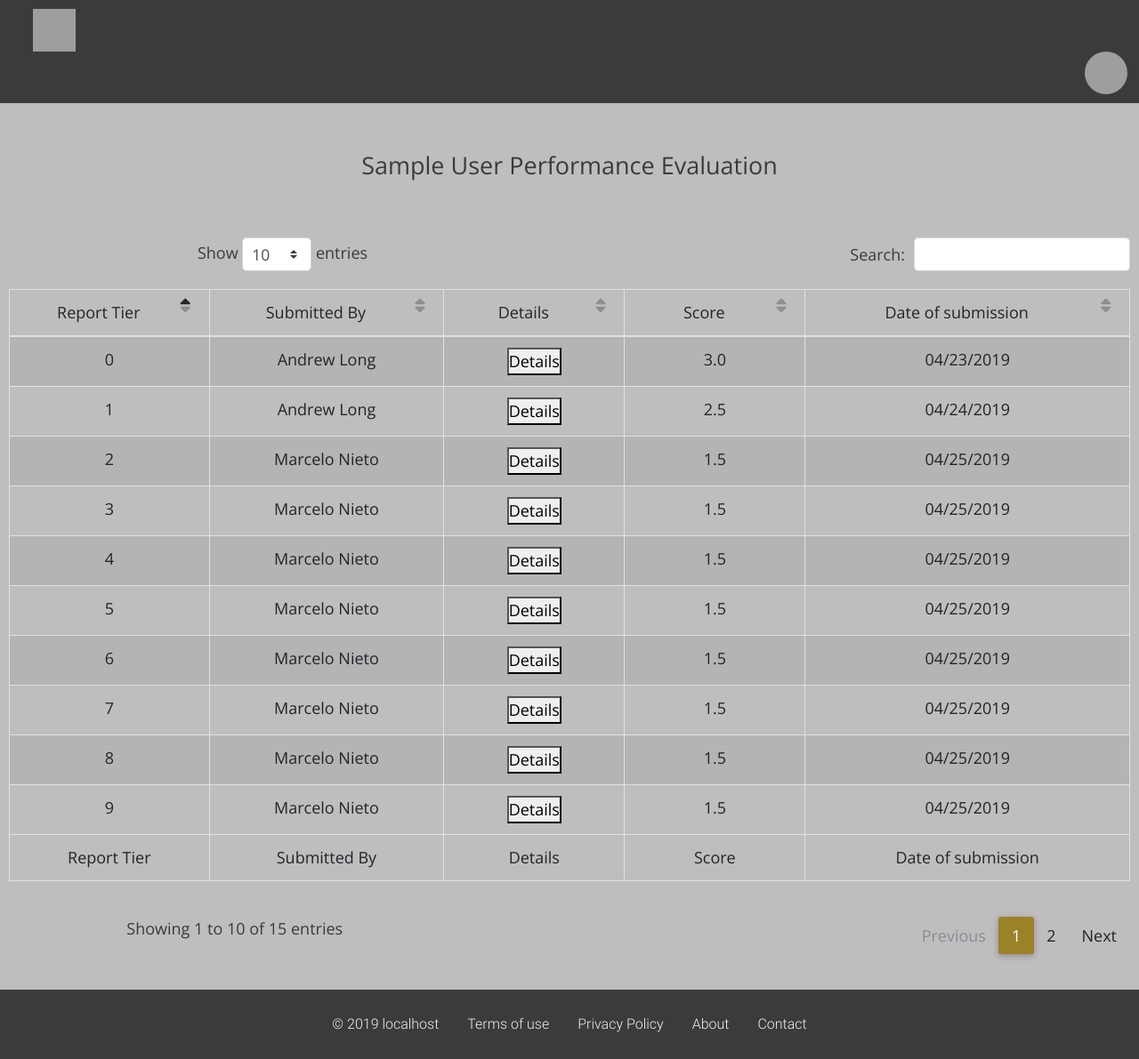
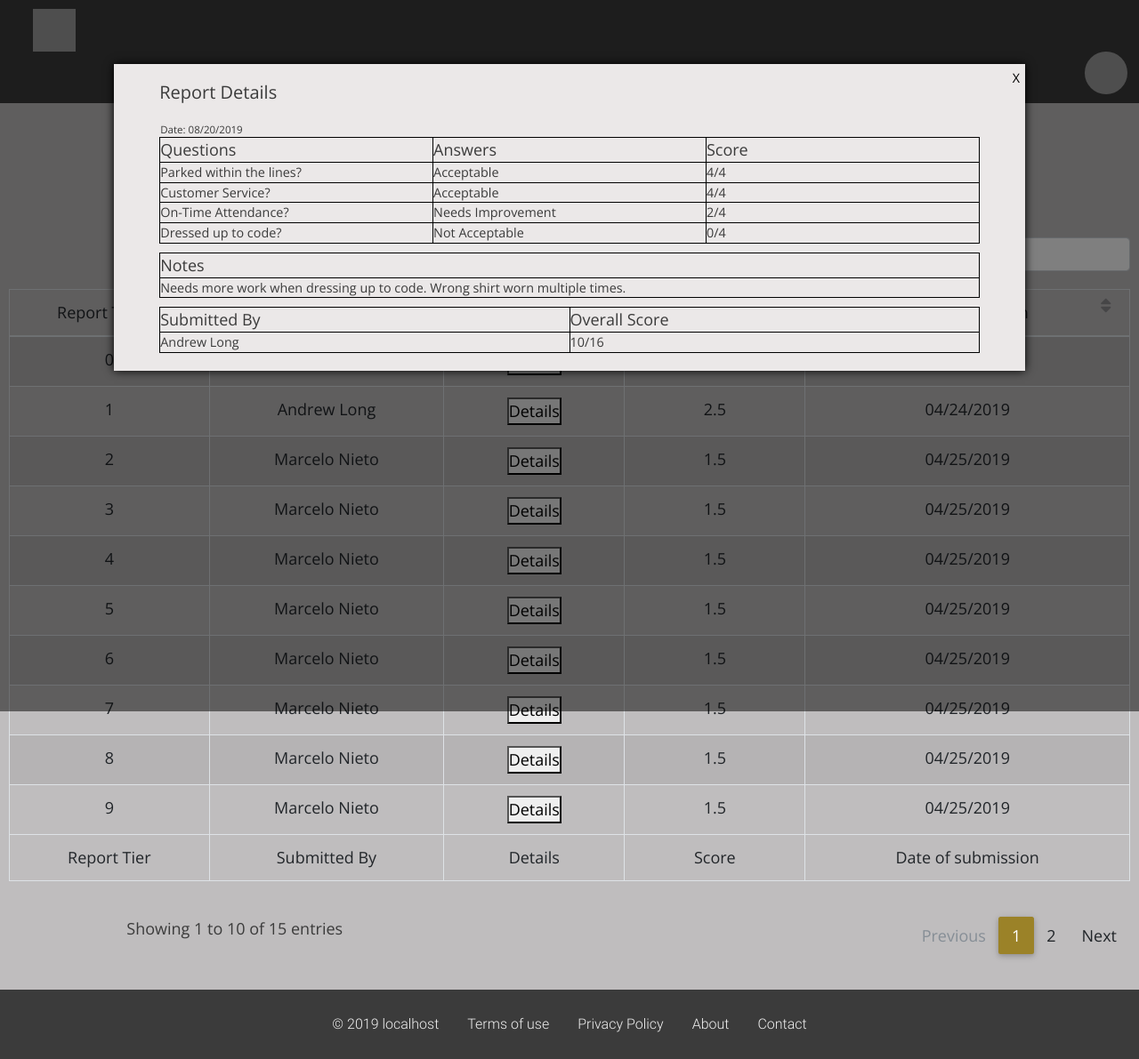
Before and after one commit to Areyesfigueroa/Performance-Evaluation, a PHP site: page /authentication/ in a window 1280 px wide. Shown: the whole page at 89% size. Run offline with PHP 8.4, Linux system fonts and the light colour scheme; the visitor is signed in with stand-in values (Sample User, id 1); data that the repository does not hold is empty; some libraries are stand-ins or nearby versions; grey boxes are pictures that could not be loaded.

Commit message:
Details Modal
- Created details modal. Needs js behaviour next.

```diff
--- a/includes/footer.php
+++ b/includes/footer.php
@@ -27,7 +27,6 @@
             });
         </script>
 
-
         <!-- CUSTOM SCRIPTS -->
         <!-- Load Header Script -->
         <script src="resources/js/header.js" type="text/javascript"></script>
--- a/index.php
+++ b/index.php
@@ -17,6 +17,88 @@ require "includes/header.php";
 
                 <!--Page Title LAYOUT-->
                 <h1 id="page-title" class="title">Page title</h1>
+
+                <!-- Modal -->
+                <section class="modal--details-section active">
+                    <div class="modal--details-body">
+                        <a href="#">X</a>
+                        <div class="modal--details-content">
+                            <div>
+                                <h6>Report Details</h6>
+                            </div>
+                            <div>
+                                <!-- Questions Table -->
+                                <table class="modal--details-table">
+                                    <thead>
+                                        <tr>
+                                            <th class="modal--details-date">Date: 08/20/2019</th>
+                                        </tr>
+                                        <tr>
+                                            <th>Questions</th>
+                                            <th>Answers</th>
+                                            <th>Score</th>
+                                        </tr>
+                                    </thead>
+                                    <tbody>
+                                        <tr>
+                                            <td>Parked within the lines?</td>
+                                            <td>Acceptable</td>
+                                            <td>4/4</td>
+                                        </tr>
+                                        <tr>
+                                            <td>Customer Service?</td>
+                                            <td>Acceptable</td>
+                                            <td>4/4</td>
+                                        </tr>
+                                        <tr>
+                                            <td>On-Time Attendance?</td>
+                                            <td>Needs Improvement</td>
+                                            <td>2/4</td>
+                                        </tr>
+                                        <tr>
+                                            <td>Dressed up to code?</td>
+                                            <td>Not Acceptable</td>
+                                            <td>0/4</td>
+                                        </tr>
+                                    </tbody>
+                                </table>
+                            </div>
+                            <div>
+                                <!-- Notes Table -->
+                                <table class="modal--details-table">
+                                    <thead>
+                                        <tr>
+                                            <th>Notes</th>
+                                        </tr>
+                                    </thead>
+                                    <tbody>
+                                        <tr>
+                                            <td>Needs more work when dressing up to code. Wrong shirt worn multiple times.</td>
+                                        </tr>
+                                    </tbody>
+                                </table>
+                            </div>
+                            <div>
+                                <!-- Submission & Overall Score Table -->
+                                <table class="modal--details-table">
+                                    <thead>
+                                        <tr>
+                                            <th>Submitted By</th>
+                                            <th>Overall Score</th>
+                                        </tr>
+                                    </thead>
+                                    <tbody>
+                                        <tr>
+                                            <td>Andrew Long</td>
+                                            <td>10/16</td>
+                                        </tr>
+                                    </tbody>
+                                </table>
+                            </div>
+                        </div>
+                    </div>
+                </section>
+
 
                 <!--Performance Table LAYOUT-->
                 <section class="main-table table-responsive-sm">
--- a/resources/css/mainStyle.css
+++ b/resources/css/mainStyle.css
@@ -9,7 +9,9 @@
     " main-table main-table main-table main-table ";
 }
 
-/* ----- TABLE SECTION -----*/
+/* --------------------------- */
+/* PEFORMANCE TABLE SECTION */
+/* --------------------------- */
 main {
     padding-bottom: 0px;
     font-family: 'Open Sans', sans-serif;
@@ -34,7 +36,6 @@ main {
     text-align: center;
 }
 
-/* ----- TABLE PAGES -----*/
 .pagination .page-item.active .page-link,
 .pagination .page-item.active .page-link:active,
 .pagination .page-item.active .page-link:visited,
@@ -42,3 +43,102 @@ main {
     background-color: var(--accent-color) !important;
 
 }
+
+/* --------------------------- */
+/* DETAILS SECTION */
+/* --------------------------- */
+
+.modal--details-section {
+    z-index: 9999;
+    position: fixed;
+    top: 0;
+    left: 0;
+    width: 100%;
+    height: 100%;
+    background-color: rgba(0, 0, 0, 0.5);
+
+    display: none;
+}
+
+.modal--details-body {
+    background-color: rgb(235, 232, 232);
+    width: 80%;
+    min-height: 10em;
+    z-index: 9999;
+    position: fixed;
+    top: 5em;
+    left: 0;
+    right: 0;
+    margin: 0 auto;
+    font-size: 80%;
+    box-shadow: 0px 0px 10px #000;
+}
+
+/*---- LINKS ----*/
+.modal--details-body a{
+    position: absolute;
+    top: 5px;
+    right: 6px;
+}
+
+.modal--details-body a:link,
+.modal--details-body a:visited {
+    color: #000;
+}
+
+.modal--details-body a:hover,
+.modal--details-body a:active {
+    font-size: 100%;
+    font-weight: bold;
+    color: var(--accent-color);
+}
+
+.modal--details-content {
+    display: grid;
+    grid-template-columns: 1fr;
+    grid-template-rows: auto;
+    row-gap: 10px;
+
+    margin: 20px 0;
+    justify-items: center;
+}
+
+.modal--details-content div:first-child {
+    width: 90%;
+}
+
+.modal--details-content h6 {
+    font-weight: 400;
+}
+
+.modal--details-table {
+    table-layout: fixed;
+    border-collapse: collapse;
+    text-align: start;
+    width: 90%;
+    margin: 0 auto;
+}
+
+.modal--details-table thead tr:first-child {
+  border: 1px solid rgb(235, 232, 232);
+}
+
+.modal--details-table,
+.modal--details-table th,
+.modal--details-table td {
+    border: 1px solid black;
+}
+
+.modal--details-table td {
+    font-size: 100%;
+}
+
+.modal--details-table .modal--details-date {
+    text-align: left;
+    border: none;
+    font-size: 80%;
+}
+
+.active {
+    display: block;
+}
```
